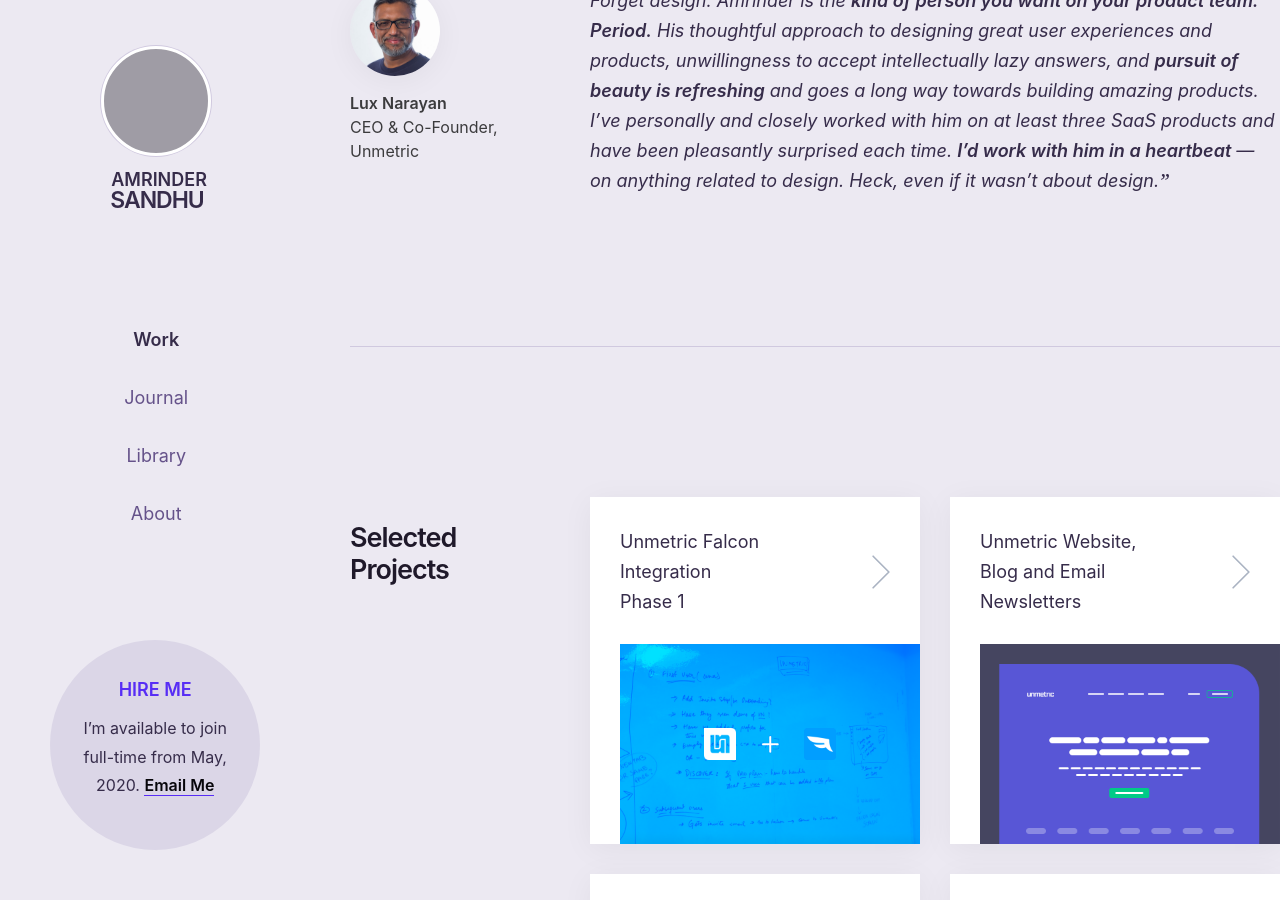
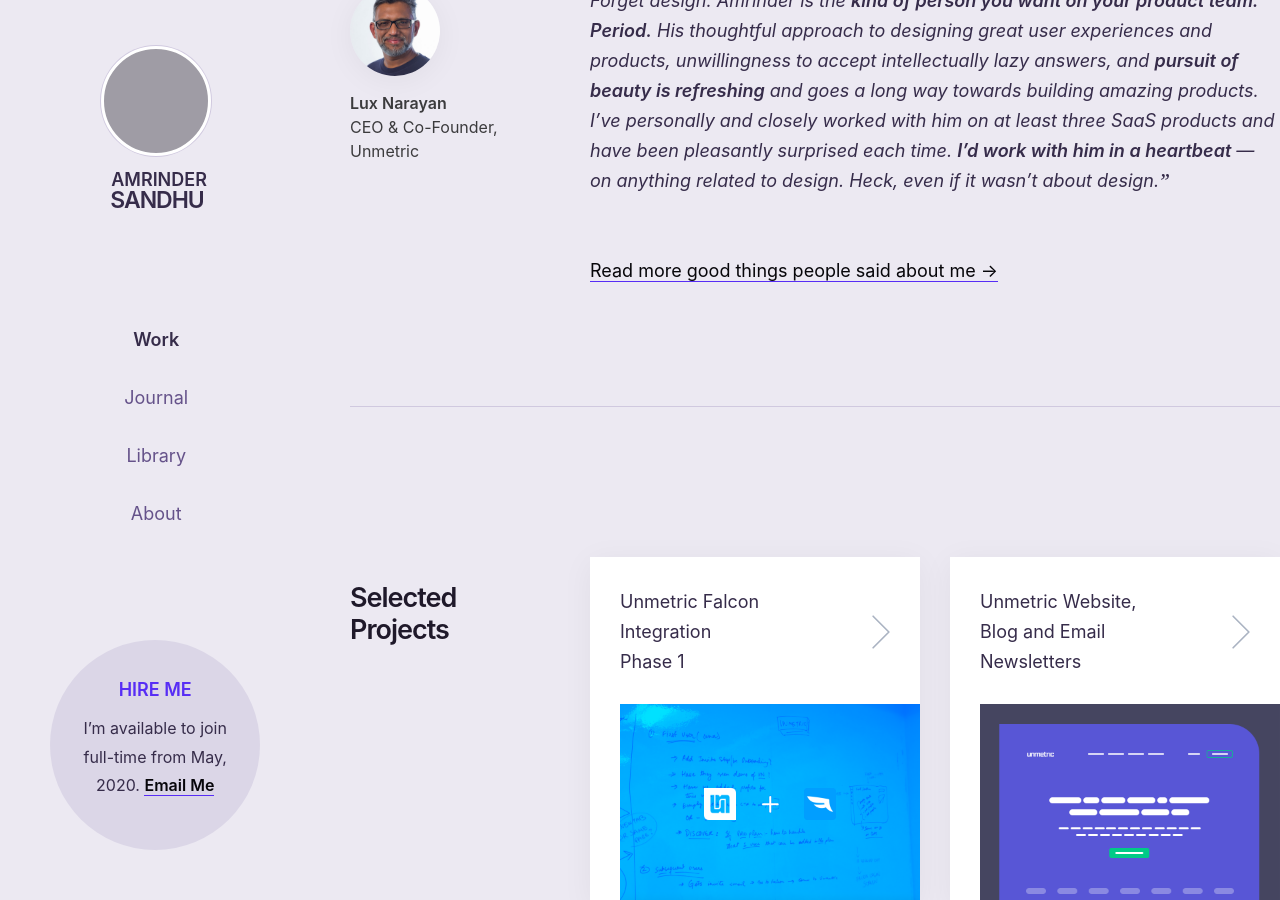
Before and after one commit to harjotgrewal/amrindersandhu, a Jekyll site: the page built from index.html, in a window 1280 px wide and 900 px high, scrolled down 2506 px. Built offline with Jekyll 4.4.1, drawn with Linux system fonts in a browser that asks for light colours; some of the changed text lies outside the part shown; grey boxes are pictures that could not be loaded.

Commit message:
[A][HTML] Links to testimonial page

```diff
--- a/index.html
+++ b/index.html
@@ -63,6 +63,10 @@
 
     <hr class="u-space_below--most"/>
 
+
+
+
+
     <section class="c-testimonial">
         <div class="l-span_6">
             <blockquote>
@@ -70,11 +74,15 @@
             </blockquote>
         </div>
 
+
         <div class="l-span_2 l-grid_flip_order c-testimonial__author">
             <img src="/assets/i/photos/lux.jpg"/>
 
             <small><b>Lux Narayan</b> <br/> CEO & Co-Founder,<br/> Unmetric</small>
         </div>
+
+
+        <p class="l-span_3-9"><a href="testimonials.html">Read more good things people said about me &rarr;</a></p>
     </section>
 
 
@@ -115,6 +123,14 @@
 
 
 
+
+
+    <hr class="u-space_below--most"/>
+
+
+
+
+
     <!-- EXPERIENCE SECTION -->
     <section>
         <h2 class="l-span_4">Experience</h2>
@@ -126,12 +142,12 @@
 
 
         <div class="l-span_4">
-            <p><strong>As an individual contributor</strong>, I built a dozen of products from ideation to execution. With a user-centered approach, unwavering attention to details, and using data as a design tool, I continuously improved the quality and user experience of products while achieving business outcomes. I also built a design system and front-end architecture, designed websites, newsletters, and pitch decks. </p>
+            <p class="0u-pad_right--30"><strong>As an individual contributor</strong>, I built a dozen of products from ideation to execution. With a user-centered approach, unwavering attention to details, and using data as a design tool, I continuously improved the quality and user experience of products while achieving business outcomes. I also built a design system and front-end architecture, designed websites, newsletters, and pitch decks. </p>
         </div>
 
 
         <div class="l-span_4">
-            <p><strong>As an inspiring team player</strong>, I introduced best practices, frameworks, and tools across the company to help improve processes, collaboration, and communication. I collaborated cross-functionally to optimize the conversion funnel, reduce churn and improve user experience. I also contributed to product and content strategy, user research, usability testing, and copywriting. </p>
+            <p><strong>As a team player</strong>, I introduced best practices, frameworks, and tools across the company to help improve processes, collaboration, and communication. I collaborated cross-functionally to optimize the conversion funnel, reduce churn and improve user experience. I also contributed to product and content strategy, user research, usability testing, and copywriting. </p>
         </div>
 
 
@@ -160,11 +176,15 @@
             </blockquote>
         </div>
 
+
         <div class="l-span_2 l-grid_flip_order c-testimonial__author">
             <img src="/assets/i/photos/kumar.jpeg"/>
 
             <small><b>Kumar Krishnasami</b> <br/> Head of Product and <br/> Co-Founder, Unmetric</small>
         </div>
+
+
+        <p class="l-span_3-9"><a href="testimonials.html">Read more good things people said about me &rarr;</a></p>
     </section>
 
 
```
Also changed, not shown: 1 other file.
